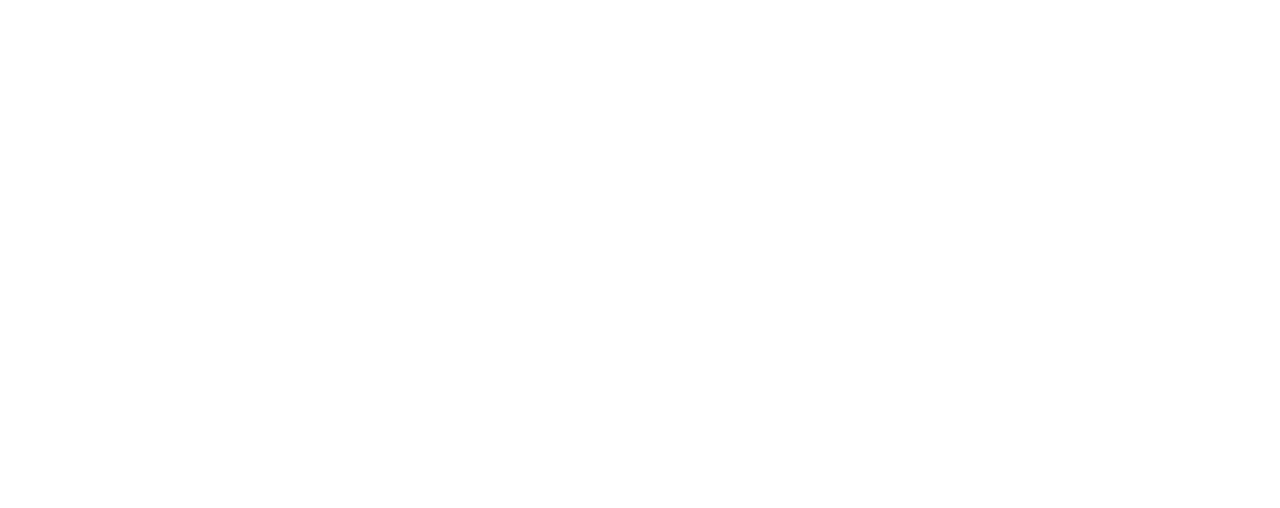
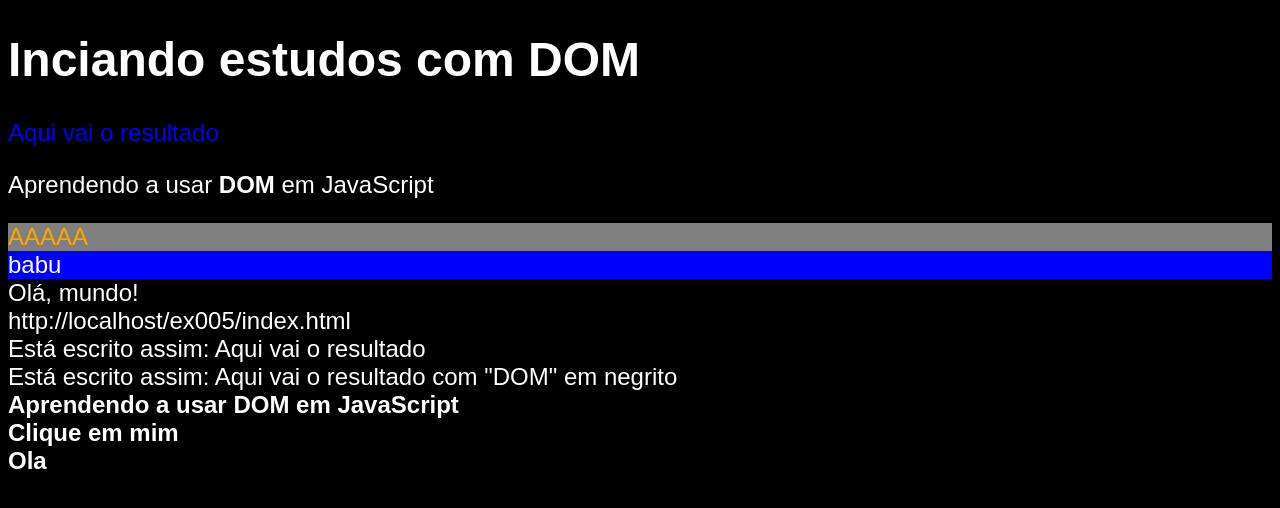
Before and after one commit to ruanpreboucas/javascript, a plain HTML site: page ex005/index.html in a window 1280 px wide. Drawn offline with Linux system fonts and the light colour scheme.

Commit message:
atualizando ex005

```diff
--- a/ex005/index.html
+++ b/ex005/index.html
@@ -1,12 +1,54 @@
 <!DOCTYPE html>
-<html lang="en">
+<html lang="pt-br">
 <head>
     <meta charset="UTF-8">
     <meta http-equiv="X-UA-Compatible" content="IE=edge">
     <meta name="viewport" content="width=device-width, initial-scale=1.0">
-    <title>Document</title>
+    <title>Primeiros passos com DOM</title>
 </head>
+<style>
+    body{
+        background-color: darkmagenta;
+        color: white;
+        font-family: Arial, Helvetica, sans-serif;
+        font-size: 1.5em;
+    }
+</style>
 <body>
+    <h1>Inciando estudos com DOM</h1>
+    <p>Aqui vai o resultado</p>
+    <p>Aprendendo a usar <strong>DOM</strong> em JavaScript</p>
+    <div id="caixa">Clique em mim</div>
+    <div name="caixa2">Ola</div>
+    <script>
 
+       var corpo = window.document.body
+       corpo.style.background = 'black '
+       window.document.write('Olá, mundo! <br>')
+       window.document.write(window.document.URL)
+       document.write('<br>')
+       var p1 = window.document.getElementsByTagName('p')[0]
+       window.document.write(`Está escrito assim: ${p1.innerText}<br>`)
+       p1.style.color ='blue'
+
+       var p2 = window.document.getElementsByTagName('p')[1]
+       window.document.write(`Está escrito assim: ${p1.innerText} com "DOM" em negrito  <b>`)
+       document.write(`<br>${p2.innerHTML}<br>`)
+       //Pegando elementos por ID:
+        var d = document.getElementById('caixa')
+        document.write(d.innerHTML)
+        d.style.background ='gray'
+        d.innerText = 'AAAAA'
+        document.write(`<br>`)
+        //Pegando elementos por ID:
+        var dd = document.getElementsByName('caixa2')[0]
+        document.write(dd.innerHTML)
+        dd.style.background ='blue'
+        dd.innerText = 'babu'
+
+        //Selecionando os elementos através do querySelector()
+        var de = window.document.querySelector('div#caixa')
+        de.style.color = 'orange'
+    </script>
 </body>
 </html>
```
